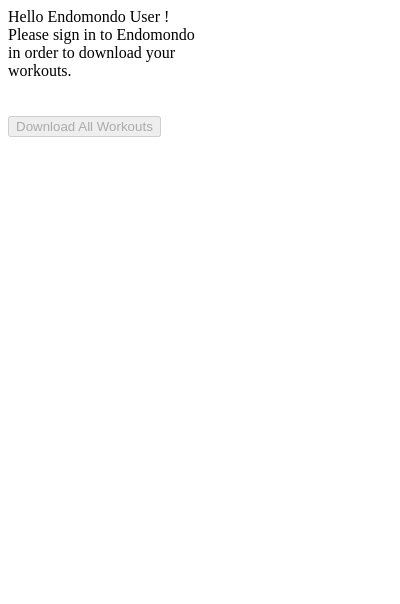
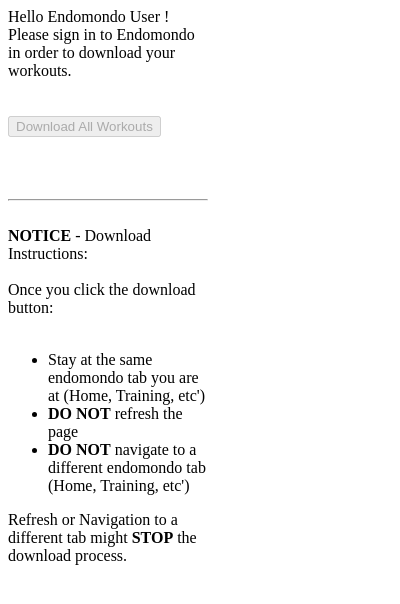
Before and after one commit to natansun/endomondo-export-workouts, a browser extension: page popup/index.html in a window 400 px wide. Drawn offline with Linux system fonts and the light colour scheme.

```diff
--- a/popup/index.html
+++ b/popup/index.html
@@ -25,12 +25,36 @@
 </div>
 <br/>
 <button id="download_all" class="btn" disabled="true">Download All Workouts</button>
+
 <br/>
 <br/>
 <div class="download_progress_1"></div>
 <div class="download_progress_2"></div>
 <br/>
 <div class="download_progress_3"></div>
+<br/>
+<hr>
+<br/>
+<div id="download_notice">
+    <b>NOTICE</b> - Download Instructions:
+    <br/><br/>
+        Once you click the download button:
+    <br/><br/>
+    <ul>
+        <li>
+            Stay at the same endomondo tab you are at (Home, Training, etc')
+        </li>
+        <li>
+            <b>DO NOT</b> refresh the page
+        </li>
+        <li>
+            <b>DO NOT</b> navigate to a different endomondo tab (Home, Training, etc')
+        </li>
+    </ul>
 
+    Refresh or Navigation to a different tab might <b>STOP</b> the download process.
+    <br/>
+    <br/>
+</div>
 </body>
 </html>
```
Also changed, not shown: background.js (+9 -0 lines), content.js (+22 -3 lines).
